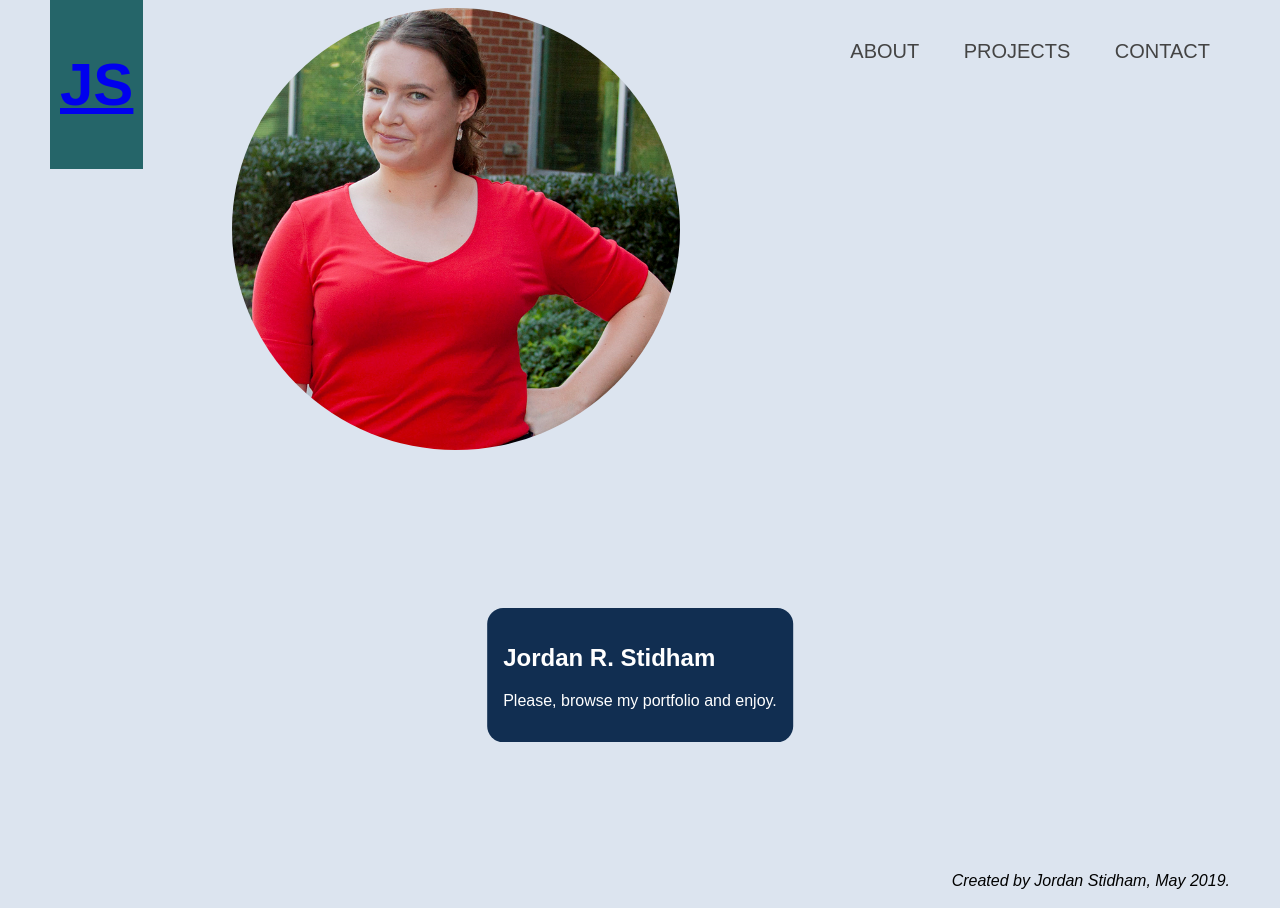
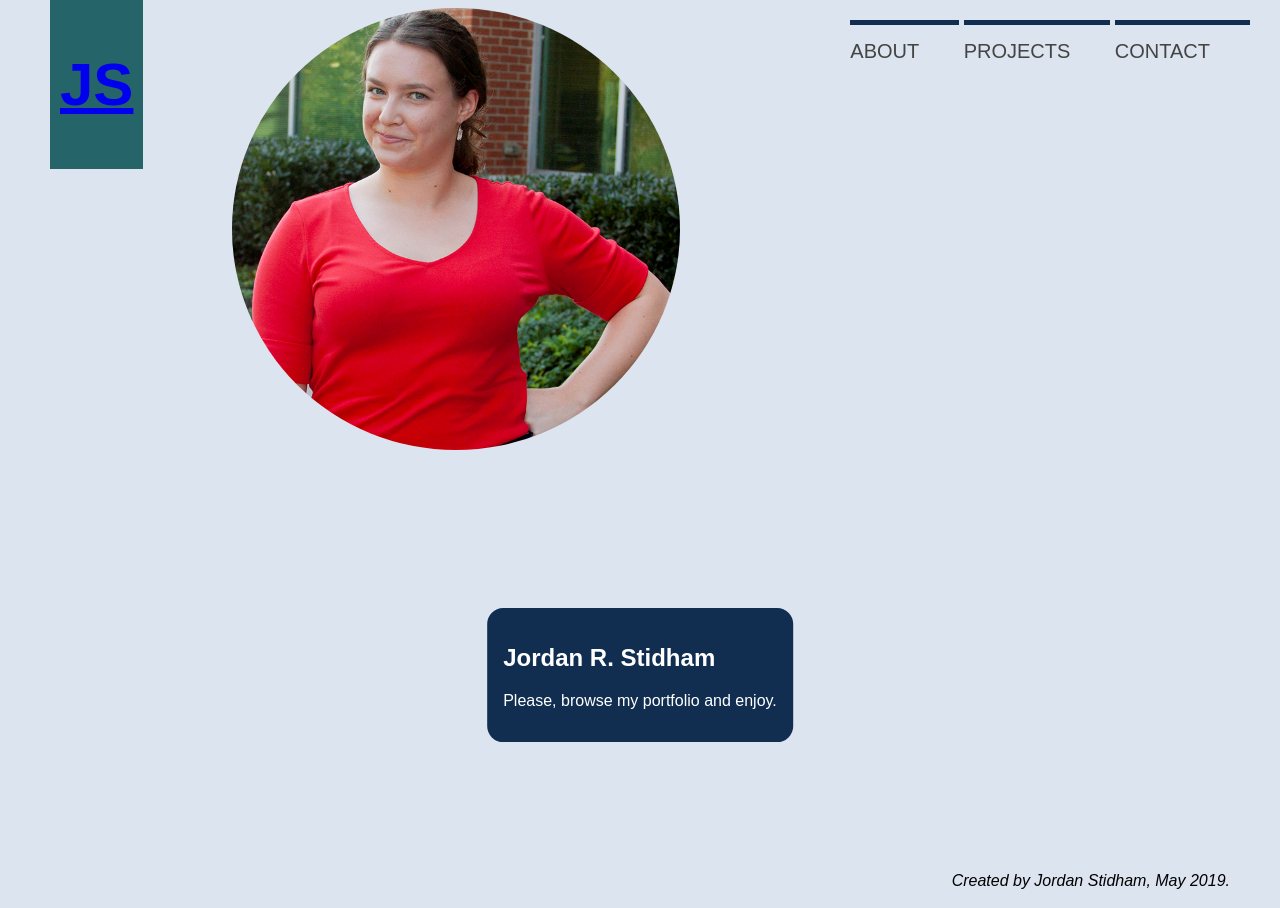
Before and after one commit to jordanstidham/PORTFOLIO, a Jekyll site: the page built from README.md, in a window 1280 px wide. Built offline with Jekyll 4.4.1, drawn with Linux system fonts in a browser that asks for light colours; our own code applies the rules of GitHub Pages for plain Markdown files.

Commit message:
Update main.css

```diff
--- a/css/main.css
+++ b/css/main.css
@@ -63,13 +63,11 @@ body {
     background-color: #112E51;
     position: absolute;
     top: 0;
-    width: 0%;
+    width: 100%;
 
     transition: all ease-in-out 250ms;
 }
-.nav ul li a:hover::before {
-    width: 100%;
-}
+
 address {
     position: absolute;
     right: 50px;
```
